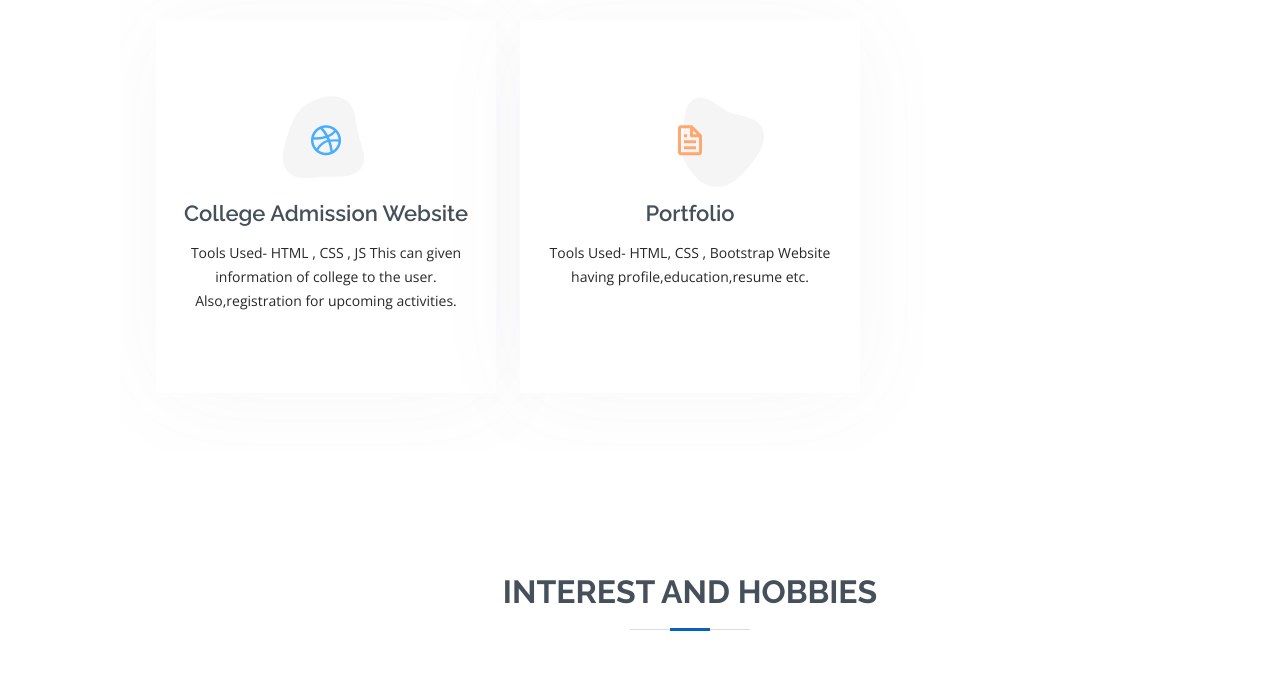
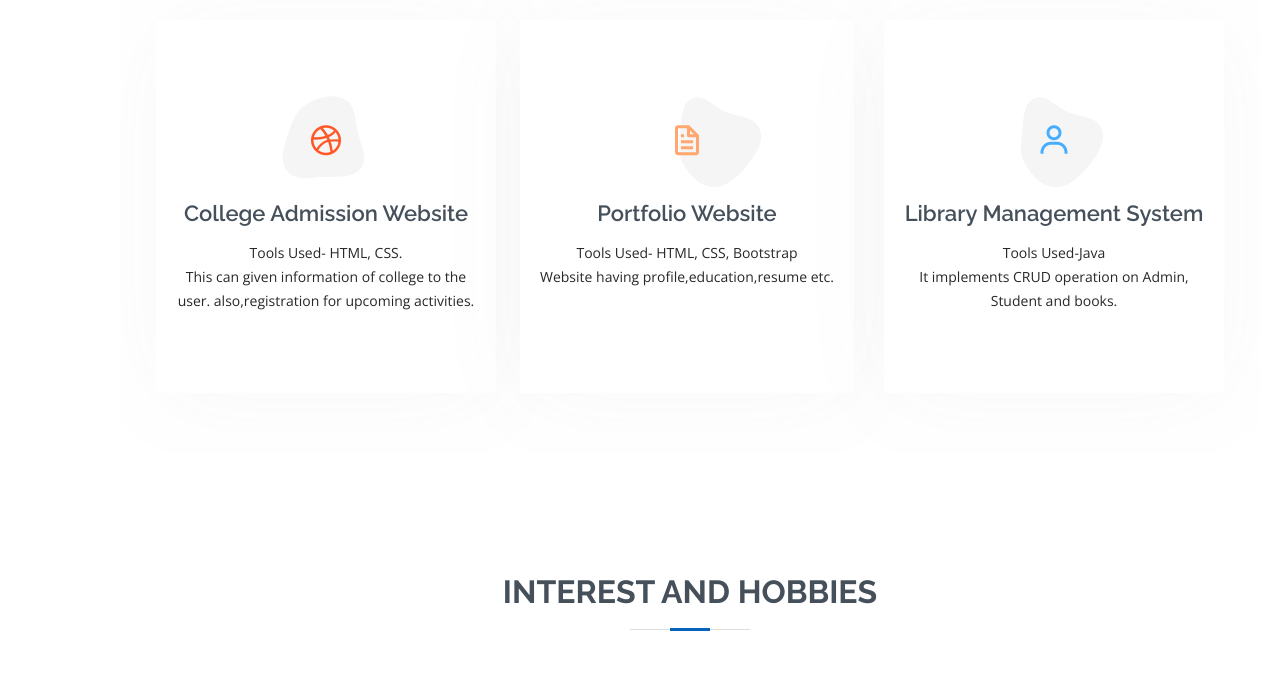
Before and after one commit to avchougule/avchougule.github.io, a plain HTML site: page index.html in a window 1280 px wide. Shown: the part 3036-3715 px from the top of the page. Drawn offline with nearby package versions, Linux system fonts and the light colour scheme.

Commit message:
01-12-2022

```diff
--- a/index.html
+++ b/index.html
@@ -9,8 +9,7 @@
   <meta content="" name="description">
   <meta content="" name="keywords">
  <!-- Favicons -->
-  <link href="assets/img/favicon.png" rel="icon">
-  <link href="assets/img/apple-touch-icon.png" rel="apple-touch-icon">
+  <link href="assets/img/ac.jpg" rel="icon">
 
   <!-- Google Fonts -->
   <link
@@ -134,7 +133,7 @@
           <div class="col-lg-6">
 
             <div class="progress">
-              <span class="skill">C <i class="val">90%</i></span>
+              <span class="skill">Core Java <i class="val">90%</i></span>
               <div class="progress-bar-wrap">
                 <div class="progress-bar" role="progressbar" aria-valuenow="90" aria-valuemin="0" aria-valuemax="100">
                 </div>
@@ -142,7 +141,7 @@
             </div>
 
             <div class="progress">
-              <span class="skill">Python <i class="val">70%</i></span>
+              <span class="skill">Hibernate, Spring, Springboot <i class="val">70%</i></span>
               <div class="progress-bar-wrap">
                 <div class="progress-bar" role="progressbar" aria-valuenow="70" aria-valuemin="0" aria-valuemax="100">
                 </div>
@@ -150,15 +149,15 @@
             </div>
 
             <div class="progress">
-              <span class="skill">Java <i class="val">90%</i></span>
+              <span class="skill">SQL <i class="val">70%</i></span>
               <div class="progress-bar-wrap">
-                <div class="progress-bar" role="progressbar" aria-valuenow="90" aria-valuemin="0" aria-valuemax="100">
+                <div class="progress-bar" role="progressbar" aria-valuenow="70" aria-valuemin="0" aria-valuemax="100">
                 </div>
               </div>
             </div>
 
             <div class="progress">
-              <span class="skill">SQL <i class="val">70%</i></span>
+              <span class="skill">Git, Github <i class="val">70%</i></span>
               <div class="progress-bar-wrap">
                 <div class="progress-bar" role="progressbar" aria-valuenow="70" aria-valuemin="0" aria-valuemax="100">
                 </div>
@@ -229,7 +228,7 @@
         <div class="row">
 
           <div class="col-lg-4 col-md-6 d-flex align-items-stretch" data-aos="zoom-in" data-aos-delay="100">
-            <div class="icon-box iconbox-blue">
+            <div class="icon-box iconbox-red">
               <div class="icon">
                 <svg width="100" height="100" viewBox="0 0 600 600" xmlns="http://www.w3.org/2000/svg">
                   <path stroke="none" stroke-width="0" fill="#f5f5f5"
@@ -239,14 +238,13 @@
                 <i class="bx bxl-dribbble"></i>
               </div>
               <h4><a href="">College Admission Website</a></h4>
-              <p>Tools Used- HTML , CSS , JS
-                This can given information of college to the user.
-                Also,registration for upcoming activities.</p>
+              <p>Tools Used- HTML, CSS.</p>
+                <p>This can given information of college to the user.
+                also,registration for upcoming activities.</p>
             </div>
           </div>
 
-          <div class="col-lg-4 col-md-6 d-flex align-items-stretch mt-4 mt-md-0" data-aos="zoom-in"
-            data-aos-delay="200">
+          <div class="col-lg-4 col-md-6 d-flex align-items-stretch mt-4 mt-md-0" data-aos="zoom-in"data-aos-delay="100">
             <div class="icon-box iconbox-orange ">
               <div class="icon">
                 <svg width="150" height="100" viewBox="0 0 600 600" xmlns="http://www.w3.org/2000/svg">
@@ -256,12 +254,28 @@
                 </svg>
                 <i class="bx bx-file"></i>
               </div>
-              <h4><a href="">Portfolio </a></h4>
-              <p>Tools Used- HTML, CSS , Bootstrap
-                Website having profile,education,resume etc.
-                </p>
+              <h4><a href="">Portfolio Website</a></h4>
+              <p>Tools Used- HTML, CSS, Bootstrap</p>
+                <p>Website having profile,education,resume etc.</p>
             </div>
           </div>
+           <div class="col-lg-4 col-md-6 d-flex align-items-stretch mt-4 mt-md-0" data-aos="zoom-in"
+            data-aos-delay="150">
+            <div class="icon-box iconbox-blue ">
+              <div class="icon">
+                <svg width="100" height="100" viewBox="0 0 600 600" xmlns="http://www.w3.org/2000/svg">
+                  <path stroke="none" stroke-width="0" fill="#f5f5f5"
+                    d="M300,582.0697525312426C382.5290701553225,586.8405444964366,449.9789794690241,525.3245884688669,502.5850820975895,461.55621195738473C556.606425686781,396.0723002908107,615.8543463187945,314.28637112970534,586.6730223649479,234.56875336149918C558.9533121215079,158.8439757836574,454.9685369536778,164.00468322053177,381.49747125262974,130.76875717737553C312.15926192815925,99.40240125094834,248.97055460311594,18.661163978235184,179.8680185752513,50.54337015887873C110.5421016452524,82.52863877960104,119.82277516462835,180.83849132639028,109.12597500060166,256.43424936330496C100.08760227029461,320.3096726198365,92.17705696193138,384.0621239912766,124.79988738764834,439.7174275375508C164.83382741302287,508.01625554203684,220.96474134820875,577.5009287672846,300,582.0697525312426">
+                  </path>
+                </svg>
+                <i class="bx bx-user"></i>
+              </div>
+              <h4><a href="">Library Management System</a></h4>
+              <p>Tools Used-Java</p>
+               <p>It implements CRUD operation on Admin, Student and books.</p>
+            </div>
+          </div>
+
 
 
           </div>
@@ -288,7 +302,7 @@
             <div class="row">
               <div class="col-lg-8">
                 <ul>
-                  <div><i class="bi bi-water"></i> <strong>Bike ride</strong>
+                  <div><i class="bi bi-bicycle"></i> <strong>Bike ride</strong>
                     <p>Whenever get chance for bike ride I go for it.
 
                     </p>
```
Also changed, not shown: assets/img/ac.jpg (added), assets/img/apple-touch-icon.png (deleted), assets/img/favicon.png (deleted).
